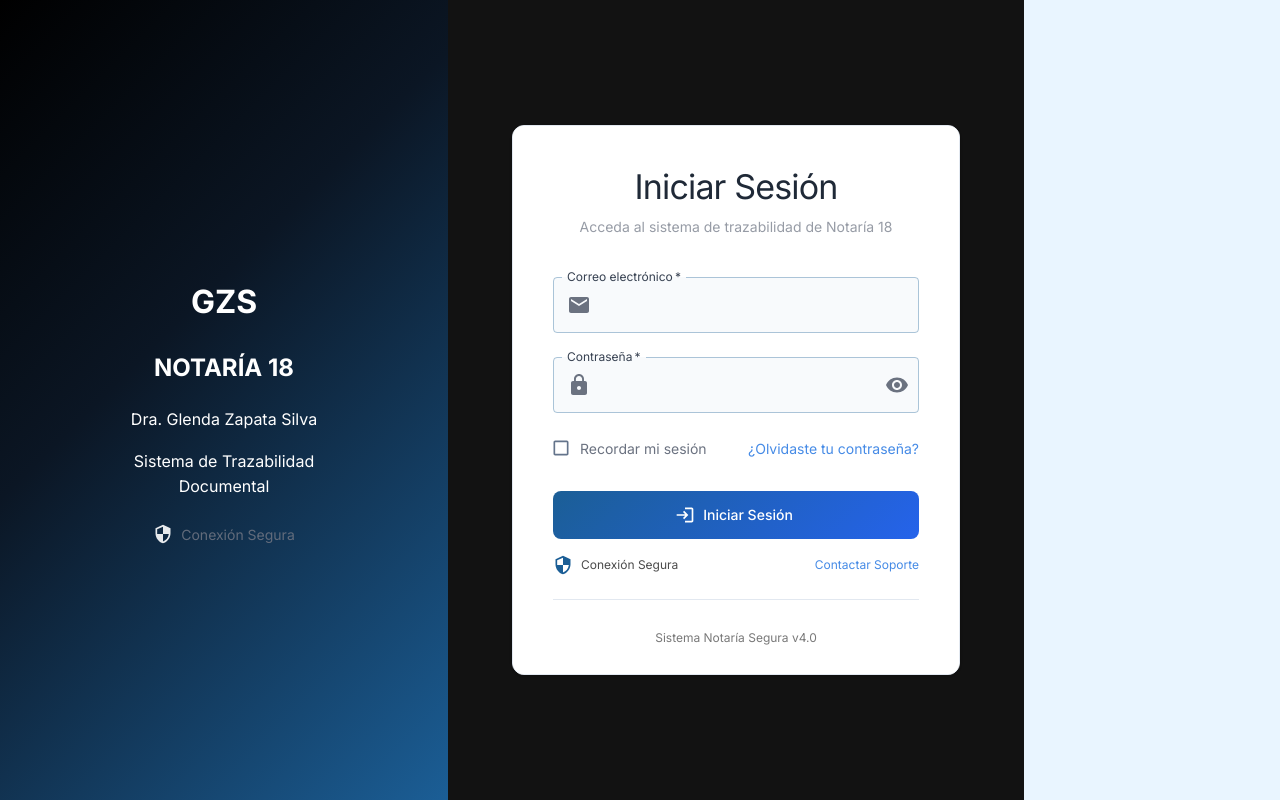
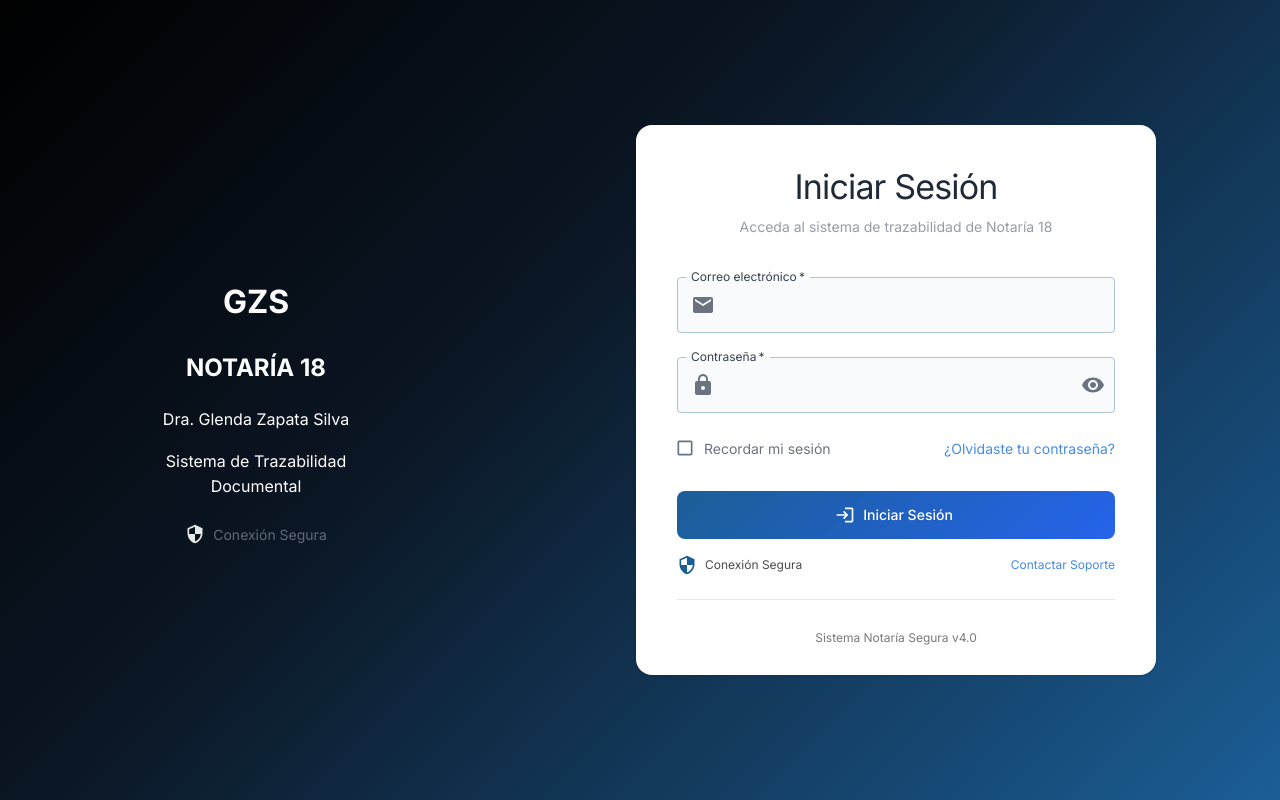
Before and after one commit to Steppenwolf0809/notaria-segura-v4, a React (Vite) app in the folder frontend/: page / in a window 1280 px wide. Built offline with nearby package versions, Linux system fonts and the light colour scheme; no server answers.

Commit message:
login v4

```diff
--- a/frontend/src/components/LoginForm.jsx
+++ b/frontend/src/components/LoginForm.jsx
@@ -110,12 +110,17 @@ const LoginForm = () => {
   };
 
   return (
-    <Box sx={{ minHeight: '100vh', width: '100vw', overflow: 'hidden' }}>
+    <Box sx={{
+      minHeight: '100vh',
+      width: '100vw',
+      overflow: 'hidden',
+      background: 'linear-gradient(135deg, #000000 0%, #0b1624 40%, #1B5E96 100%)'
+    }}>
       <Box
         sx={{
           minHeight: '100vh',
           display: 'grid',
-          gridTemplateColumns: { xs: '1fr', md: '35% 45% 20%' },
+          gridTemplateColumns: { xs: '1fr', md: '40% 60%' },
         }}
       >
         {/* Columna Izquierda - Branding */}
@@ -125,7 +130,6 @@ const LoginForm = () => {
             alignItems: 'center',
             justifyContent: 'center',
             p: { xs: 4, md: 6 },
-            background: 'linear-gradient(135deg, #000000 0%, #0b1624 40%, #1B5E96 100%)',
             color: '#ffffff',
             position: 'relative',
             gridColumn: { xs: '1 / -1', md: '1 / 2' }
@@ -152,7 +156,6 @@ const LoginForm = () => {
         {/* Columna Derecha - Formulario */}
         <Box
           sx={{
-            backgroundColor: '#121212',
             display: 'flex',
             alignItems: 'center',
             justifyContent: 'center',
@@ -161,7 +164,15 @@ const LoginForm = () => {
           }}
         >
           <Grow in timeout={800}>
-            <Card sx={{ width: '100%', maxWidth: 520 }}>
+            <Card sx={{
+              width: '100%',
+              maxWidth: 520,
+              backgroundColor: 'rgba(10, 25, 41, 0.6)',
+              backdropFilter: 'blur(10px)',
+              border: '1px solid rgba(255, 255, 255, 0.125)',
+              borderRadius: 4,
+              boxShadow: '0 0 30px rgba(0,0,0,0.5)'
+            }}>
               <CardContent sx={{ p: { xs: 4, md: 5 } }}>
                 {/* Encabezado */}
                 <Box sx={{ textAlign: 'center', mb: 3 }}>
@@ -298,9 +309,6 @@ const LoginForm = () => {
             </Card>
           </Grow>
         </Box>
-
-        {/* Columna Espaciadora - solo desktop */}
-        <Box sx={{ display: { xs: 'none', md: 'block' }, backgroundColor: '#E9F5FF', gridColumn: '3 / 4' }} />
       </Box>
     </Box>
   );
```
